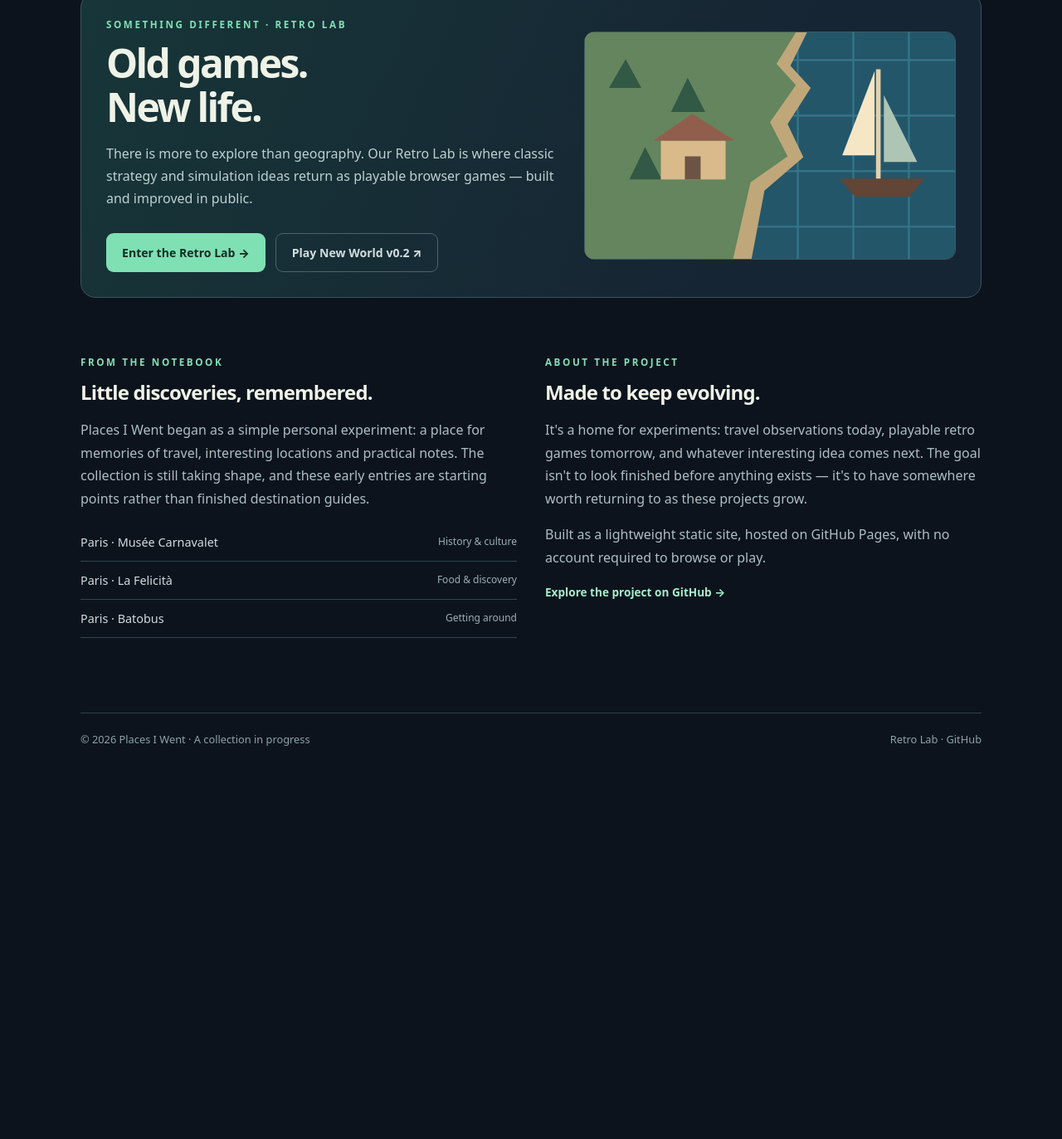
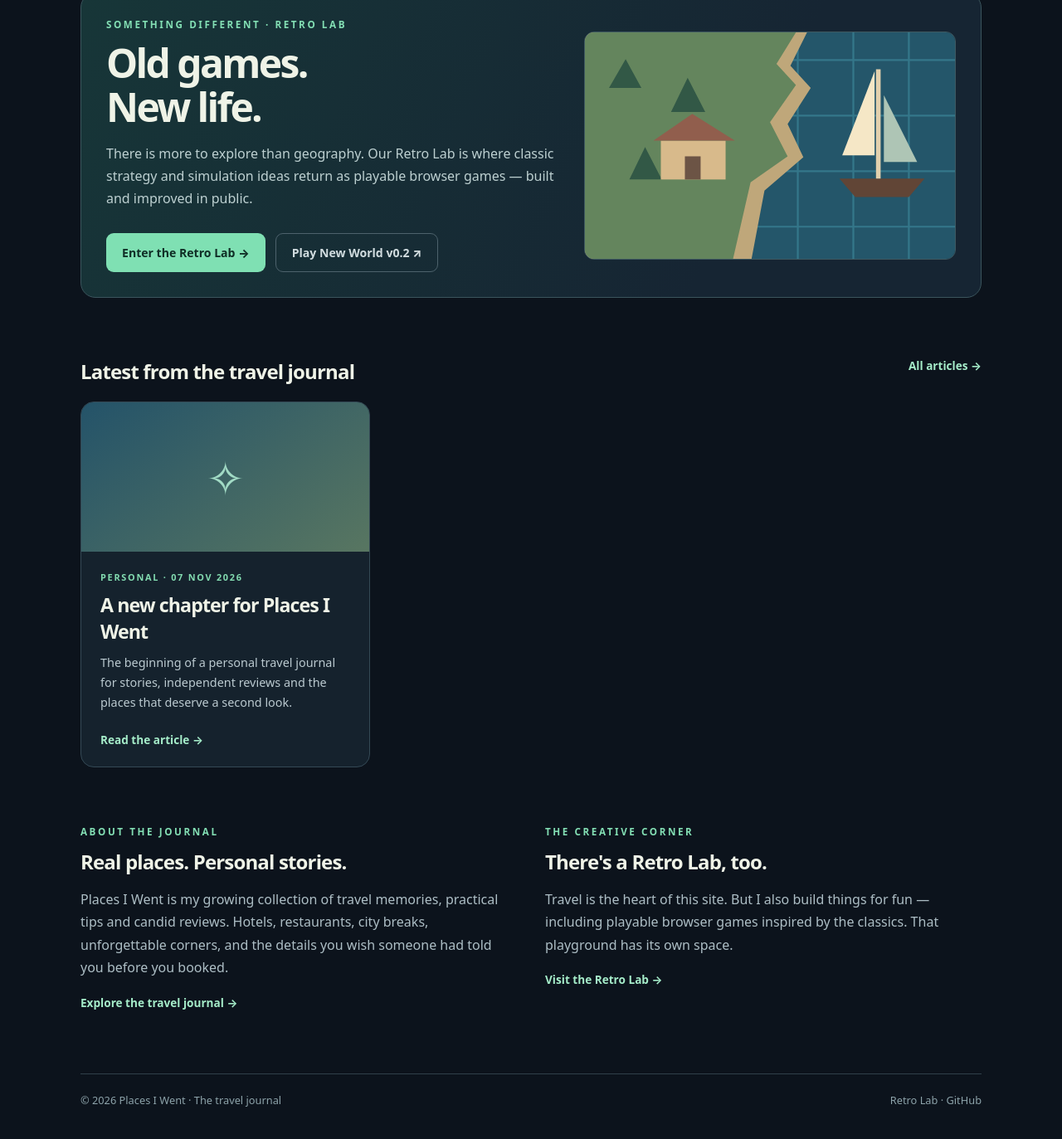
Before and after one commit to orakiotriestocode/placesiwent, a Jekyll site: the page built from index.html, in a window 1280 px wide and 1400 px high, scrolled down 1274 px. Shown: the top 1373 px of the window at 83% size. Built offline with Jekyll 4.4.1, drawn with Linux system fonts in a browser that asks for light colours; before the commit the page ends 2239 px from its top, so only the background shows below that; some of the changed text lies outside the part shown.

Commit message:
Make travel journal the main focus of homepage

```diff
--- a/index.html
+++ b/index.html
@@ -54,14 +57,14 @@
 <body><div class="wrap">
 <header class="site-head">
 <a href="/" class="brand" aria-label="Places I Went homepage"><span class="brand-mark">✦</span> Places I Went</a>
-<nav aria-label="Main navigation"><a href="#explore">Explore</a><a href="#journal">Journal</a><a href="#about">About</a><a class="nav-arcade" href="/arcade/">✦ Retro Lab →</a></nav>
+<nav aria-label="Main navigation"><a href="#explore">Explore</a><a href="/blog/">Travel blog</a><a href="#about">About</a><a class="nav-arcade" href="/arcade/">✦ Retro Lab →</a></nav>
 </header>
 <main>
 <section class="hero" aria-labelledby="intro-title">
-<div><div class="eyebrow">A personal atlas of discoveries & ideas</div>
+<div><div class="eyebrow">Destinations · hotels · restaurants · stories</div>
 <h1 id="intro-title">Go places.<br><em>Keep stories.</em></h1>
-<p class="intro">A collection of destinations, memorable corners, useful travel notes and little discoveries worth keeping. Part travel journal, part creative playground — always a work in progress.</p>
-<div class="actions"><a class="primary" href="#explore">Explore the collection ↗</a><a class="secondary" href="/arcade/">Visit the Retro Lab →</a></div></div>
+<p class="intro">A personal travel journal with destination guides, honest hotel and restaurant reviews, photographs, and practical tips from the places I’ve explored.</p>
+<div class="actions"><a class="primary" href="/blog/">Read the travel blog ↗</a><a class="secondary" href="/arcade/">Visit the Retro Lab →</a></div></div>
 <div class="hero-art">
 <svg viewBox="0 0 470 440" role="img" aria-label="Original illustrated coastline, city and travel route" preserveAspectRatio="xMidYMid slice">
 <defs><pattern id="water" width="38" height="38" patternUnits="userSpaceOnUse"><path d="M5 20h18m13-14h12" stroke="#41768a" stroke-width="2" fill="none"/></pattern><linearGradient id="ocean" x1="0" y1="0" x2="1" y2="1"><stop stop-color="#29566c"/><stop offset="1" stop-color="#183e52"/></linearGradient></defs>
@@ -84,15 +87,15 @@
 <svg viewBox="0 0 350 190" role="img" aria-label="Illustration of a European city">
 <rect width="350" height="190" fill="#315a6a"/><circle cx="283" cy="35" r="20" fill="#e1c893"/><path d="M0 151l75-43 67 35 71-58 137 59v46H0z" fill="#3c6b61"/>
 <path d="M33 145V72h55v73M42 72V49h38v23M125 157V90h73v67M137 90V65h47v25M225 154V60h84v94" fill="#ccad84" stroke="#a08266" stroke-width="3"/><path d="M214 60l52-34 54 34" fill="#a66852"/><path d="M48 89h23v25H48zM149 109h26v29h-26zM245 79h20v28h-20z" fill="#3c7581"/><path d="M0 165h350v25H0z" fill="#1f4153"/></svg></div>
-<div class="card-body"><span class="kicker">Destinations</span><h3>Places & cities</h3><p>City walks, interesting neighborhoods, historical sites and small discoveries that make a trip memorable.</p><a class="text-link" href="#journal">Browse the travel notes →</a></div></article>
+<div class="card-body"><span class="kicker">Destinations</span><h3>Places & cities</h3><p>City walks, interesting neighborhoods, historical sites and small discoveries that make a trip memorable.</p><a class="text-link" href="/blog/">Browse destinations →</a></div></article>
 <article class="card"><div class="card-visual" style="background:#3c534f">
 <svg viewBox="0 0 350 190" role="img" aria-label="Illustration of a hotel room with an outside view">
 <rect width="350" height="190" fill="#385b59"/><rect x="42" y="21" width="142" height="112" rx="3" fill="#e2c398"/><rect x="53" y="32" width="120" height="90" fill="#5e929c"/><path d="M53 104l38-27 29 14 53-44v75H53z" fill="#789776"/><path d="M111 32v90" stroke="#e2c398" stroke-width="7"/><rect x="175" y="109" width="144" height="54" rx="6" fill="#caaa85"/><rect x="171" y="102" width="149" height="25" rx="7" fill="#eadcc4"/><rect x="0" y="163" width="350" height="27" fill="#263d42"/></svg></div>
-<div class="card-body"><span class="kicker">Stays & experiences</span><h3>Hotels & escapes</h3><p>Places to stay, what makes a great location, thoughtful comforts and practical lessons from the road.</p><a class="text-link" href="#about">About this collection →</a></div></article>
+<div class="card-body"><span class="kicker">Stays & experiences</span><h3>Hotels & escapes</h3><p>Places to stay, what makes a great location, thoughtful comforts and practical lessons from the road.</p><a class="text-link" href="/blog/">Read hotel reviews →</a></div></article>
 <article class="card"><div class="card-visual" style="background:#4b4134">
 <svg viewBox="0 0 350 190" role="img" aria-label="Illustration of coffee and a breakfast plate">
 <rect width="350" height="190" fill="#79644e"/><path d="M0 150l350-42v82H0z" fill="#b38c61"/><ellipse cx="173" cy="125" rx="90" ry="39" fill="#d9ccaa"/><ellipse cx="173" cy="125" rx="68" ry="29" fill="#efe3c4"/><ellipse cx="171" cy="120" rx="42" ry="18" fill="#ad7144"/><path d="M129 116q40-26 83 2" stroke="#e5be70" stroke-width="12" fill="none"/><ellipse cx="69" cy="68" rx="43" ry="16" fill="#e4d9bb"/><path d="M27 68v44q41 29 84 0V68" fill="#e4d9bb"/><ellipse cx="69" cy="69" rx="32" ry="10" fill="#644632"/><path d="M109 83q40-13 22 20-8 11-24 4" stroke="#e4d9bb" stroke-width="9" fill="none"/><path d="M56 39q-12-16 2-24m20 21q-12-16 2-24" stroke="#d4bba1" stroke-width="4" fill="none"/></svg></div>
-<div class="card-body"><span class="kicker">Food & everyday discoveries</span><h3>Eat, wander, repeat</h3><p>Breakfast cafés, memorable meals, markets and the unexpected stops that become favorite stories.</p><a class="text-link" href="#journal">Read featured notes →</a></div></article>
+<div class="card-body"><span class="kicker">Food & everyday discoveries</span><h3>Eat, wander, repeat</h3><p>Breakfast cafés, memorable meals, markets and the unexpected stops that become favorite stories.</p><a class="text-link" href="/blog/">Find food stories →</a></div></article>
 </div></section>
 <section class="feature" id="arcade"><div><div class="eyebrow">Something different · Retro Lab</div>
 <h2>Old games.<br>New life.</h2><p>There is more to explore than geography. Our Retro Lab is where classic strategy and simulation ideas return as playable browser games — built and improved in public.</p>
@@ -103,12 +106,19 @@
 <g fill="#325846"><path d="M26 60l18-31 17 31zM93 86l18-37 19 37zM48 159l17-35 18 35z"/></g>
 <g transform="translate(82 99)"><rect width="70" height="42" y="18" fill="#d8ba8b"/><path d="M-8 18l42-29 46 29z" fill="#915e4d"/><rect x="26" y="35" width="17" height="25" fill="#6c5445"/></g>
 <g transform="translate(313 92)"><path d="M-38 66h92l-17 20h-58z" fill="#614536"/><path d="M4-52v118" stroke="#e2d0ad" stroke-width="5"/><path d="M0-50l-35 91H0z" fill="#f5e7c6"/><path d="M10-24l36 72H10z" fill="#aec5b5"/></g></svg></div></section>
-<section class="notes" id="journal">
-<div><div class="eyebrow">From the notebook</div><h2>Little discoveries, remembered.</h2><p>Places I Went began as a simple personal experiment: a place for memories of travel, interesting locations and practical notes. The collection is still taking shape, and these early entries are starting points rather than finished destination guides.</p>
-<ul class="mini-list"><li><span>Paris · Musée Carnavalet</span><small>History & culture</small></li><li><span>Paris · La Felicità</span><small>Food & discovery</small></li><li><span>Paris · Batobus</span><small>Getting around</small></li></ul></div>
-<div id="about"><div class="eyebrow">About the project</div><h2>Made to keep evolving.</h2><p>It's a home for experiments: travel observations today, playable retro games tomorrow, and whatever interesting idea comes next. The goal isn't to look finished before anything exists — it's to have somewhere worth returning to as these projects grow.</p>
-<p>Built as a lightweight static site, hosted on GitHub Pages, with no account required to browse or play.</p><a class="text-link" href="https://github.com/orakiotriestocode/placesiwent">Explore the project on GitHub →</a></div>
+<section id="journal" style="margin-top:72px">
+<div class="section-title"><h2>Latest from the travel journal</h2><a class="text-link" href="/blog/">All articles →</a></div>
+<div class="grid">
+{% for post in site.posts limit:3 %}
+<a class="card" href="{{ post.url | relative_url }}">
+<div class="card-visual" style="background:linear-gradient(145deg,#245369,#587661)">{% if post.image %}<img loading="lazy" src="{{ post.image | relative_url }}" alt="{{ post.title | escape }}" style="height:100%;width:100%;object-fit:cover">{% else %}<span style="font-size:3.5rem;color:#a2dbc5">✧</span>{% endif %}</div>
+<div class="card-body"><span class="kicker">{{ post.category | default: "Travel journal" | escape }} · {{ post.date | date: "%d %b %Y" }}</span><h3>{{ post.title | escape }}</h3><p>{{ post.description | default: post.excerpt | strip_html | truncate: 120 | escape }}</p><span class="text-link">Read the article →</span></div></a>
+{% endfor %}</div>
+</section>
+<section class="notes" id="about">
+<div><div class="eyebrow">About the journal</div><h2>Real places. Personal stories.</h2><p>Places I Went is my growing collection of travel memories, practical tips and candid reviews. Hotels, restaurants, city breaks, unforgettable corners, and the details you wish someone had told you before you booked.</p><a class="text-link" href="/blog/">Explore the travel journal →</a></div>
+<div><div class="eyebrow">The creative corner</div><h2>There's a Retro Lab, too.</h2><p>Travel is the heart of this site. But I also build things for fun — including playable browser games inspired by the classics. That playground has its own space.</p><a class="text-link" href="/arcade/">Visit the Retro Lab →</a></div>
 </section>
 </main>
-<footer><span>© 2026 Places I Went · A collection in progress</span><span><a href="/arcade/">Retro Lab</a> · <a href="https://github.com/orakiotriestocode/placesiwent">GitHub</a></span></footer>
+<footer><span>© 2026 Places I Went · The travel journal</span><span><a href="/arcade/">Retro Lab</a> · <a href="https://github.com/orakiotriestocode/placesiwent">GitHub</a></span></footer>
 </div></body></html>
```
Also changed, not shown: other parts of index.html (+3 -0 lines).
